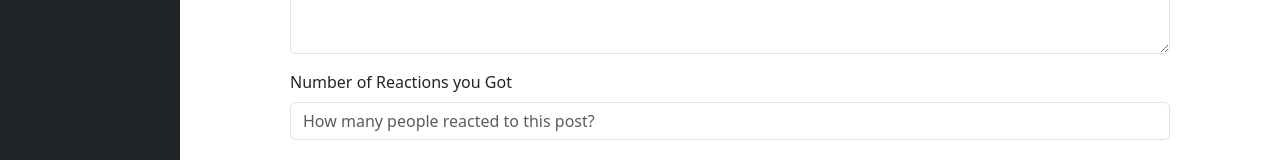
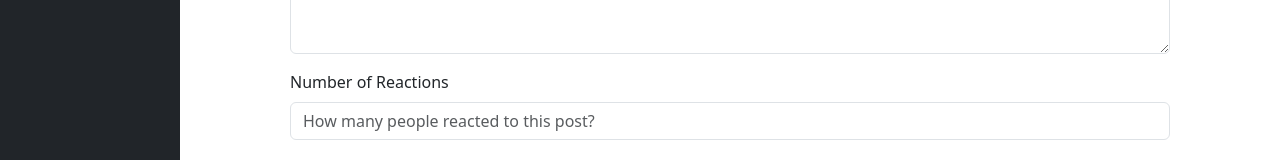
Before and after one commit to TejasS-5/Social-Media, a React (Vite) app: page / in a window 1280 px wide. Both pictures are taken after a click on the item "Create Post". Shown: the part 411-571 px from the top of the page. Built offline with nearby package versions, Linux system fonts and the light colour scheme.

Commit message:
Update Createpost.jsx

```diff
--- a/src/components/Createpost.jsx
+++ b/src/components/Createpost.jsx
@@ -72,7 +72,7 @@ const Createpost = () => {
 
       <div className="mb-3">
         <label htmlFor="reactions" className="form-label">
-          Number of Reactions you Got
+          Number of Reactions
         </label>
         <input
           type="text"
```
